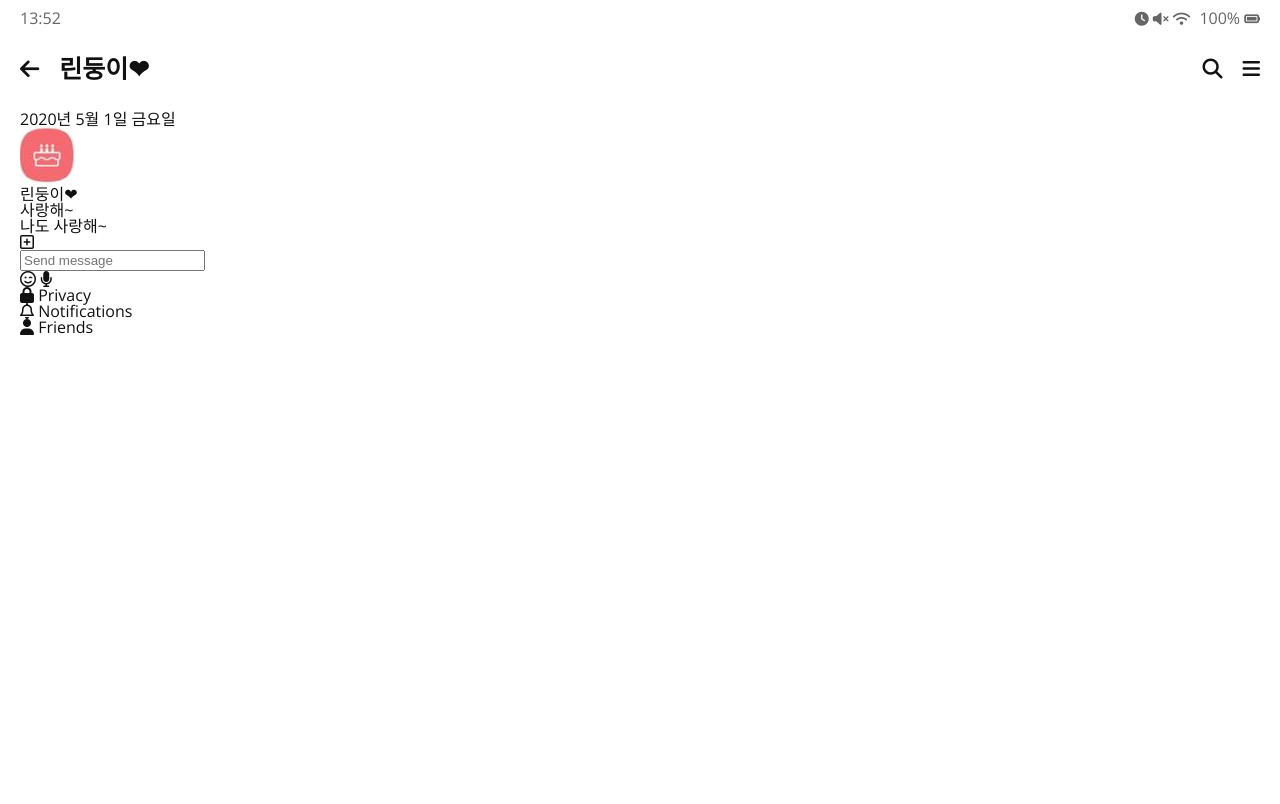
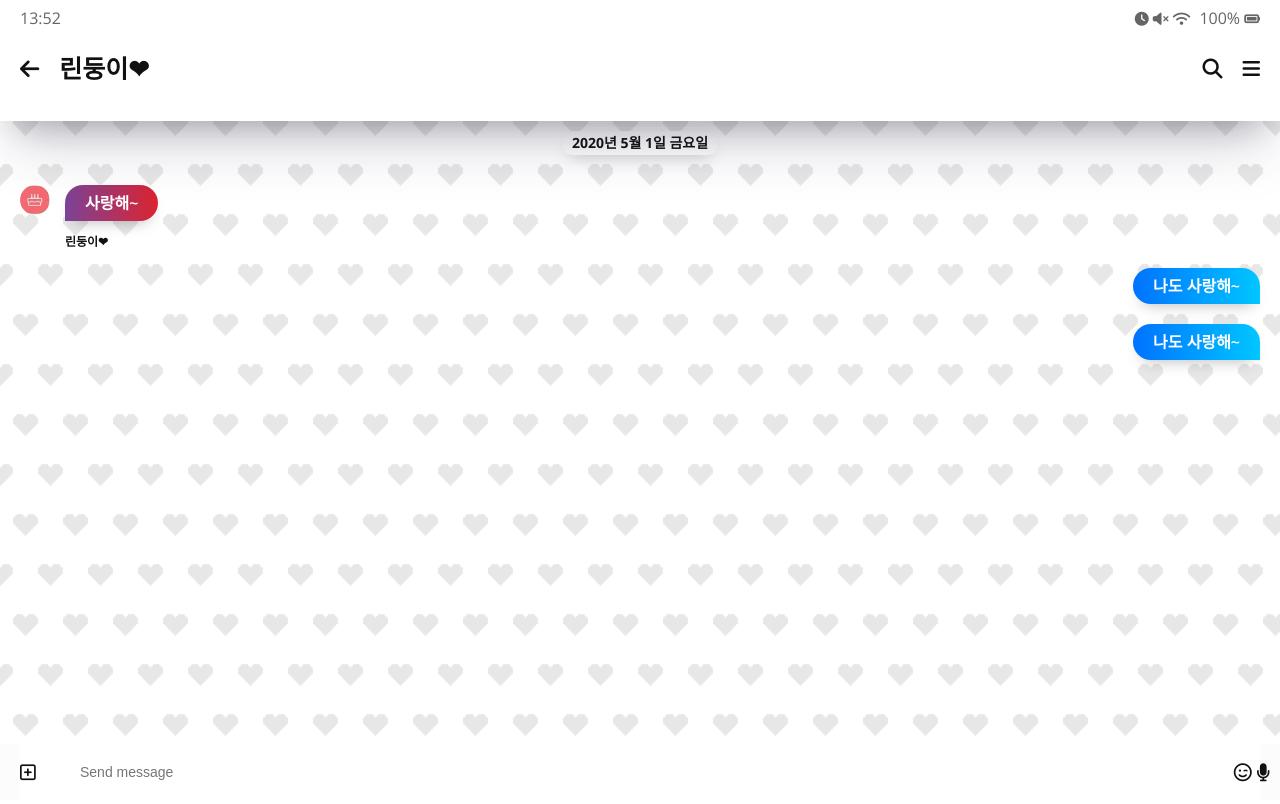
Before and after one commit to Ticlero/KaKao-Clone-Coding, a plain HTML site: page chat.html in a window 1280 px wide. Shown: the top 804 px of the page. Drawn offline with nearby package versions, Linux system fonts and the light colour scheme.

Commit message:
이것저것 많이

```diff
--- a/chat.html
+++ b/chat.html
@@ -12,7 +12,8 @@
     <link rel="stylesheet" href="./css/styles.css" />
   </head>
 
-  <body>
+  <body class="chat-body">
+    <div class="header-wrapper">
       <!-- status-bar start -->
       <div class="status-bar">
         <div class="status-bar__column">
@@ -44,37 +45,43 @@
           </span>
         </div>
       </header>
-    <main class="chat">
+      <!-- header end -->
+    </div>
+    <!-- main start -->
+    <main class="chat-screen">
       <ul class="chat__messages">
-        <span class="chat__timestamp">2020년 5월 1일 금요일</span>
+        <div class="chat__timestamp">2020년 5월 1일 금요일</div>
         <li class="incoming-message message">
           <img src="./image/birth_icon.jpg" alt="" class="g-avatar message__avatar">
           <div class="message__content">
+            <span class="message_bubble">
+              사랑해~
+            </span>
             <span class="message__author">린둥이❤</span>
-            <div class="message_bubble">
-              사랑해~
           </div>
+        </li>
+        <li class="sent-message message">
+          <div class="message__content">
+            <span class="message_bubble">
+              나도 사랑해~
+            </span>
           </div>
-          <span class="message__timestamp"></span>
         </li>
-        <li class="incoming-message message">
-          <span class="message__timestamp"></span>
+        <li class="sent-message message">
           <div class="message__content">
-            <div class="message_bubble">
+            <span class="message_bubble">
               나도 사랑해~
-            </div>
+            </span>
           </div>
         </li>
       </ul>
     </main>
-    <div class="chat__write">
-      <div class="chat__write-column">
+    <div class="chat__write-container">
+      <input type="text" placeholder="Send message" class="chat__write chat__write-column">
+      <div class="chat__icon-left chat__icons">
         <i class="far fa-plus-square"></i>
       </div>
-      <div class="chat__write-column">
-        <input type="text" placeholder="Send message" calss="chat__write-column">
-      </div>
-      <div class="chat__write-column">
+      <div class="chat__icon-right chat__icons">
         <span class="chat__write-icon">
           <i class="far fa-smile-wink"></i>
         </span>
@@ -83,32 +90,6 @@
         </span>
       </div>
     </div>
-    <!-- header end -->
-    <!-- main start -->
-<main class="settions">
-  <section class=settings__sections">
-    <ul class="settings__list">
-      <li class="settings__setting">
-        <span class="settings__icon">
-          <i class="fas fa-lock"></i>
-        </span>
-        <span class="settings_title">Privacy</span>
-      </li>
-      <li class="settings__setting">
-        <span class="settings__icon">
-          <i class="far fa-bell"></i>
-        </span>
-        <span class="settings_title">Notifications</span>
-      </li>
-      <li class="settings__setting">
-        <span class="settings__icon">
-          <i class="fas fa-user"></i>
-        </span>
-        <span class="settings_title">Friends</span>
-      </li>
-    </ul>
-  </section>
-</main>
     <!-- main end -->
     <script
       src="https://kit.fontawesome.com/163874fe8d.js"
--- /dev/null
+++ b/css/chatui.css
@@ -0,0 +1,147 @@
+.chat-body {
+  padding: 10px 0;
+  padding-top: 100px;
+}
+
+.chat-body .status-bar,
+.chat-body .header {
+  padding: 0px 20px;
+}
+
+.chat-body {
+  background: url(../image/pixel-heart.png);
+  min-height: 1000vh;
+}
+.chat__write-container {
+  position: fixed;
+  display: flex;
+  justify-content: space-between;
+  align-items: center;
+  left: 0;
+  right: 0;
+  bottom: 0;
+  margin: 0 auto;
+  background-color: #fcfcfc;
+  padding: 0px 20px;
+}
+.chat__write {
+  bottom: 0px;
+  width: 100%;
+  border-radius: 0px;
+  padding: 20px 60px;
+  font-size: 14px;
+  border: none;
+}
+.chat__write:focus {
+  outline: none;
+}
+
+.chat__icons {
+  font-size: 18px;
+  transition: opacity 0.2s ease-in-out;
+}
+
+.chat__write:focus ~ .chat__icons {
+  opacity: 0;
+}
+
+.chat__icon-left {
+  position: absolute;
+}
+
+.chat__icon-right {
+  position: absolute;
+  right: 10px;
+}
+
+.chat-screen .chat__messages {
+  border-top: 1px solid #f7f7f7;
+  padding-top: 30px;
+  display: flex;
+  flex-direction: column;
+  align-items: center;
+  padding: 0px 20px;
+  padding-top: 30px;
+}
+.chat__messages .chat__timestamp {
+  background-color: white;
+  font-size: 14px;
+  padding: 5px 10px;
+  border-radius: 10px;
+  margin-bottom: 30px;
+  box-shadow: 0px 8px 16px -8px rgba(0, 0, 0, 0.3),
+    0 -6px 16px -6px rgba(0, 0, 0, 0.024);
+  text-transform: uppercase;
+  font-weight: 700;
+}
+
+.message {
+  display: flex;
+  align-items: flex-start;
+  margin-bottom: 20px;
+  max-width: 50%;
+}
+
+.message .message__content {
+  width: 100%;
+}
+
+.message .message_bubble {
+  background-color: white;
+  box-shadow: 0px 8px 16px -8px rgba(0, 0, 0, 0.3),
+    0 -6px 16px -6px rgba(0, 0, 0, 0.024);
+  padding: 10px 20px;
+  border-radius: 40px;
+  font-weight: 600;
+  display: block;
+}
+
+.incoming-message img {
+  width: 30px;
+  height: 30px;
+  margin-right: 15px;
+  border-radius: 15px;
+}
+
+.incoming-message .message__author {
+  margin-top: 15px;
+  display: block;
+  font-weight: 600;
+  font-size: 12px;
+}
+
+.incoming-message {
+  align-self: flex-start;
+}
+
+.incoming-message .message__content {
+  display: flex;
+  flex-direction: column;
+  width: auto;
+  max-width: 100%;
+}
+.sent-message {
+  align-self: flex-end;
+}
+
+.sent-message .message_bubble {
+  border-bottom-right-radius: 0px;
+  color: white;
+  background-image: linear-gradient(to left, #00c6ff, #0072ff);
+}
+
+.incoming-message .message_bubble {
+  border-bottom-left-radius: 0px;
+  color: white;
+  background-image: linear-gradient(to right, #7b4397, #dc2430);
+}
+
+.header-wrapper {
+  position: fixed;
+  top: 0px;
+  width: 100%;
+  background: white;
+  padding: 10px 0px;
+  box-shadow: 0 30px 60px -12px rgba(50, 50, 93, 0.25),
+    0 18px 36px -18px rgba(0, 0, 0, 0.3), 0 -12px 36px -8px rgba(0, 0, 0, 0.025);
+}
--- /dev/null
+++ b/css/settings.css
@@ -0,0 +1,21 @@
+.settings {
+  border-top: 1px solid #f7f7ff;
+  padding: 30px 0px;
+}
+
+.settings .settings__icon {
+  margin-right: 20px;
+}
+
+.settings__setting .settings__title {
+  font-size: 22px;
+  font-weight: 300;
+}
+
+.settings .settings__setting {
+  margin-bottom: 30px;
+}
+
+.settings .settings__setting:last-child {
+  margin-bottom: 0px;
+}
--- a/css/styles.css
+++ b/css/styles.css
@@ -1,4 +1,4 @@
-@import url("https://fonts.googleapis.com/css?family=Nanum+Gothic|Open+Sans:400,600,700&display=swap");
+@import url("https://fonts.googleapis.com/css?family=Nanum+Gothic|Open+Sans:300,400,600,700&display=swap");
 @import "reset.css";
 @import "status-bar.css";
 @import "header.css";
@@ -7,6 +7,8 @@
 @import "friends.css";
 @import "find.css";
 @import "more.css";
+@import "settings.css";
+@import "chatui.css";
 
 * {
   box-sizing: border-box;
```
Also changed, not shown: settings.html (+1 -1 lines), image/pixel-heart.png (added). Lines whose indentation alone changed are shown as unchanged.
